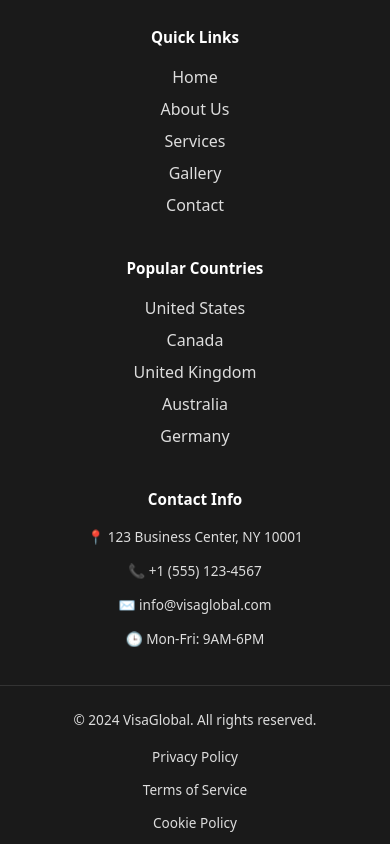
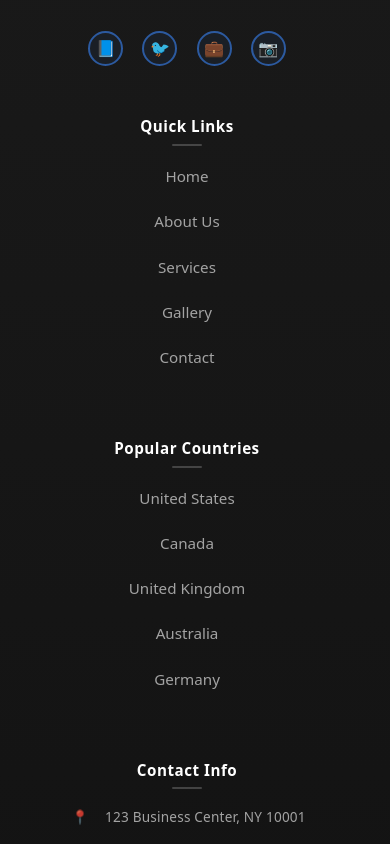
Before and after one commit to reshadMajumder/visa-gateway, a React (Vite) app in the folder frontend/: page /admin in a window 390 px wide. Shown: the part 2900-3744 px from the top of the page. Built offline with nearby package versions, Linux system fonts and the light colour scheme.

Commit message:
fixed footer

```diff
--- a/frontend/src/components/Footer.css
+++ b/frontend/src/components/Footer.css
@@ -1,86 +1,159 @@
 .footer {
-  background: #1a1a1a;
+  background: linear-gradient(to bottom, #1a1a1a, #111111);
   color: white;
   margin-top: auto;
+  padding: 5rem 0 0;
+  position: relative;
+  box-shadow: 0 -10px 30px rgba(0, 0, 0, 0.1);
 }
 
 .footer-content {
   display: grid;
-  grid-template-columns: repeat(auto-fit, minmax(250px, 1fr));
-  gap: 2rem;
-  padding: 3rem 0;
+  grid-template-columns: repeat(auto-fit, minmax(280px, 1fr));
+  gap: 3.5rem;
+  padding: 0 2rem;
+  margin-bottom: 4rem;
 }
 
 .footer-section h3 {
   color: #2c5aa0;
-  font-size: 1.5rem;
-  margin-bottom: 1rem;
+  font-size: 1.8rem;
+  margin-bottom: 1.5rem;
   font-weight: 700;
+  letter-spacing: -0.02em;
+  position: relative;
+  display: inline-block;
+}
+
+.footer-section h3::after {
+  content: '';
+  position: absolute;
+  left: 0;
+  bottom: -8px;
+  width: 40px;
+  height: 3px;
+  background: linear-gradient(to right, #2c5aa0, #1e3f73);
+  border-radius: 2px;
 }
 
 .footer-section h4 {
   color: #fff;
-  font-size: 1.2rem;
-  margin-bottom: 1rem;
+  font-size: 1.3rem;
+  margin-bottom: 1.5rem;
   font-weight: 600;
+  letter-spacing: 0.5px;
+  position: relative;
+  display: inline-block;
+}
+
+.footer-section h4::after {
+  content: '';
+  position: absolute;
+  left: 0;
+  bottom: -8px;
+  width: 30px;
+  height: 2px;
+  background: rgba(255, 255, 255, 0.2);
+  border-radius: 2px;
 }
 
 .footer-section p {
-  color: #ddd;
-  line-height: 1.6;
-  margin-bottom: 1.5rem;
+  color: #a3a3a3;
+  line-height: 1.8;
+  margin-bottom: 2rem;
+  font-size: 0.95rem;
+  letter-spacing: 0.2px;
 }
 
 .social-links {
   display: flex;
-  gap: 1rem;
+  gap: 1.2rem;
   flex-wrap: wrap;
+  margin-top: 1.5rem;
 }
 
 .social-links a {
-  display: inline-block;
-  width: 40px;
-  height: 40px;
-  background: #2c5aa0;
+  display: inline-flex;
+  align-items: center;
+  justify-content: center;
+  width: 42px;
+  height: 42px;
+  background: rgba(44, 90, 160, 0.1);
+  border: 2px solid #2c5aa0;
   border-radius: 50%;
-  text-align: center;
-  line-height: 40px;
   text-decoration: none;
-  transition: background-color 0.3s ease;
+  transition: all 0.3s ease;
   font-size: 1.2rem;
+  color: #2c5aa0;
 }
 
 .social-links a:hover {
-  background: #1e3f73;
+  background: #2c5aa0;
+  color: white;
+  transform: translateY(-3px);
+  box-shadow: 0 5px 15px rgba(44, 90, 160, 0.3);
 }
 
 .footer-section ul {
   list-style: none;
   padding: 0;
+  margin: 0;
 }
 
 .footer-section ul li {
-  margin-bottom: 0.5rem;
+  margin-bottom: 1rem;
+  transition: transform 0.3s ease;
 }
 
 .footer-section ul li a {
-  color: #ddd;
+  color: #a3a3a3;
   text-decoration: none;
-  transition: color 0.3s ease;
+  transition: all 0.3s ease;
+  font-size: 0.95rem;
+  display: inline-block;
+  padding: 0.2rem 0;
+  position: relative;
+}
+
+.footer-section ul li a::after {
+  content: '';
+  position: absolute;
+  width: 0;
+  height: 1px;
+  bottom: 0;
+  left: 0;
+  background: #2c5aa0;
+  transition: width 0.3s ease;
 }
 
 .footer-section ul li a:hover {
   color: #2c5aa0;
+  transform: translateX(5px);
+}
+
+.footer-section ul li a:hover::after {
+  width: 100%;
 }
 
 .contact-info p {
-  margin-bottom: 0.75rem;
-  color: #ddd;
+  margin-bottom: 1.2rem;
+  color: #a3a3a3;
+  font-size: 0.95rem;
+  display: flex;
+  align-items: center;
+  gap: 0.8rem;
+}
+
+.contact-info p span {
+  display: inline-block;
+  width: 24px;
+  opacity: 0.8;
 }
 
 .footer-bottom {
-  border-top: 1px solid #333;
-  padding: 1.5rem 0;
+  border-top: 1px solid rgba(255, 255, 255, 0.1);
+  padding: 2rem 0;
+  background: rgba(0, 0, 0, 0.2);
 }
 
 .footer-bottom-content {
@@ -88,77 +161,120 @@
   justify-content: space-between;
   align-items: center;
   flex-wrap: wrap;
-  gap: 1rem;
+  gap: 1.5rem;
+  padding: 0 2rem;
 }
 
 .footer-bottom p {
-  color: #ddd;
+  color: #666;
   margin: 0;
+  font-size: 0.9rem;
 }
 
 .footer-links {
   display: flex;
-  gap: 2rem;
+  gap: 2.5rem;
   flex-wrap: wrap;
 }
 
 .footer-links a {
-  color: #ddd;
+  color: #666;
   text-decoration: none;
   font-size: 0.9rem;
-  transition: color 0.3s ease;
+  transition: all 0.3s ease;
+  position: relative;
+  padding: 0.2rem 0;
+}
+
+.footer-links a::after {
+  content: '';
+  position: absolute;
+  width: 0;
+  height: 1px;
+  bottom: 0;
+  left: 0;
+  background: #2c5aa0;
+  transition: width 0.3s ease;
 }
 
 .footer-links a:hover {
   color: #2c5aa0;
 }
 
+.footer-links a:hover::after {
+  width: 100%;
+}
+
 /* Tablet Responsive */
 @media (max-width: 1024px) {
+  .footer {
+    padding: 4rem 0 0;
+  }
+
   .footer-content {
     grid-template-columns: repeat(2, 1fr);
-    gap: 2rem;
+    gap: 3rem;
+    margin-bottom: 3rem;
   }
 
   .footer-section h3 {
-    font-size: 1.4rem;
+    font-size: 1.6rem;
+  }
+
+  .footer-section h4 {
+    font-size: 1.2rem;
+  }
+
+  .footer-section {
+    padding-right: 1rem;
+  }
+}
+
+/* Mobile Responsive */
+@media (max-width: 768px) {
+  .footer {
+    padding: 3rem 0 0;
+  }
+
+  .footer-content {
+    grid-template-columns: 1fr;
+    text-align: center;
+    gap: 3rem;
+    padding: 0 1.5rem;
+    margin-bottom: 2.5rem;
+  }
+
+  .footer-section h3 {
+    font-size: 1.5rem;
+  }
+
+  .footer-section h3::after,
+  .footer-section h4::after {
+    left: 50%;
+    transform: translateX(-50%);
   }
 
   .footer-section h4 {
     font-size: 1.1rem;
   }
-}
-
-/* Mobile Responsive */
-@media (max-width: 768px) {
-  .footer-content {
-    grid-template-columns: 1fr;
-    text-align: center;
-    gap: 2rem;
-    padding: 2rem 0;
-  }
-
-  .footer-section h3 {
-    font-size: 1.3rem;
-  }
-
-  .footer-section h4 {
-    font-size: 1rem;
-  }
 
   .footer-section p {
-    font-size: 0.9rem;
+    font-size: 0.95rem;
+    max-width: 500px;
+    margin-left: auto;
+    margin-right: auto;
   }
 
   .footer-bottom-content {
     flex-direction: column;
     text-align: center;
-    gap: 1rem;
+    gap: 1.5rem;
+    padding: 0 1.5rem;
   }
 
   .footer-links {
     justify-content: center;
-    gap: 1.5rem;
+    gap: 2rem;
   }
 
   .social-links {
@@ -166,7 +282,12 @@
   }
 
   .contact-info p {
-    font-size: 0.9rem;
+    justify-content: center;
+    font-size: 0.95rem;
+  }
+
+  .footer-section ul li a:hover {
+    transform: translateX(0) translateY(-3px);
   }
 }
 
--- a/frontend/src/components/Footer.jsx
+++ b/frontend/src/components/Footer.jsx
@@ -44,10 +44,10 @@
           <div className="footer-section">
             <h4>Contact Info</h4>
             <div className="contact-info">
-              <p>📍 123 Business Center, NY 10001</p>
-              <p>📞 +1 (555) 123-4567</p>
-              <p>✉️ info@visaglobal.com</p>
-              <p>🕒 Mon-Fri: 9AM-6PM</p>
+              <p><span>📍</span> 123 Business Center, NY 10001</p>
+              <p><span>📞</span> +1 (555) 123-4567</p>
+              <p><span>✉️</span> info@visaglobal.com</p>
+              <p><span>🕒</span> Mon-Fri: 9AM-6PM</p>
             </div>
           </div>
         </div>
```
